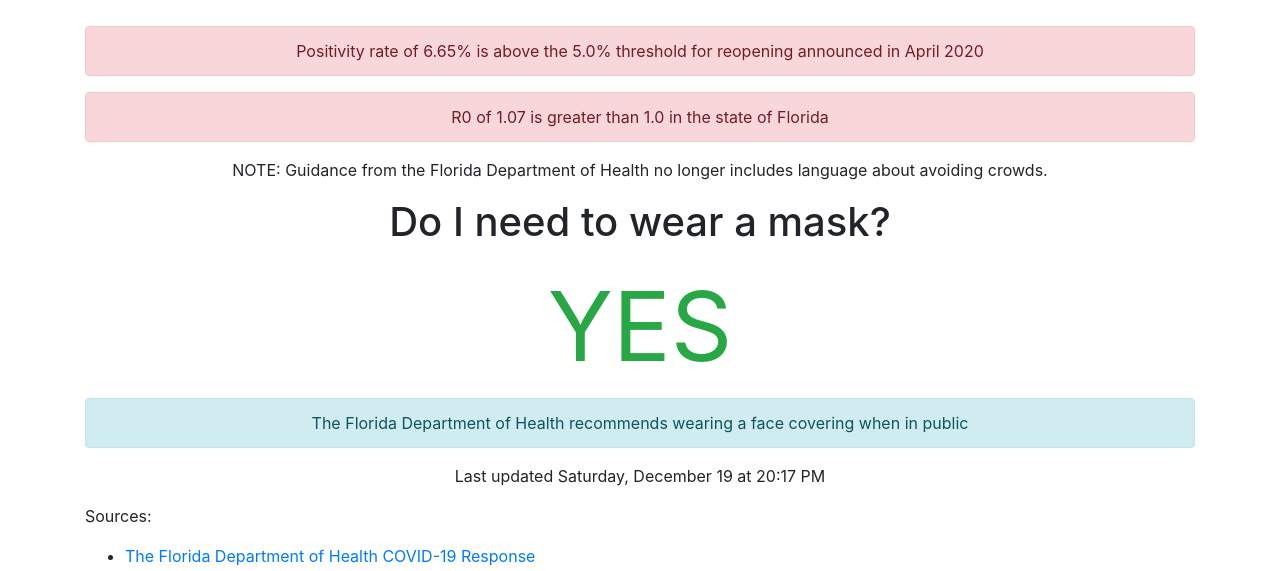
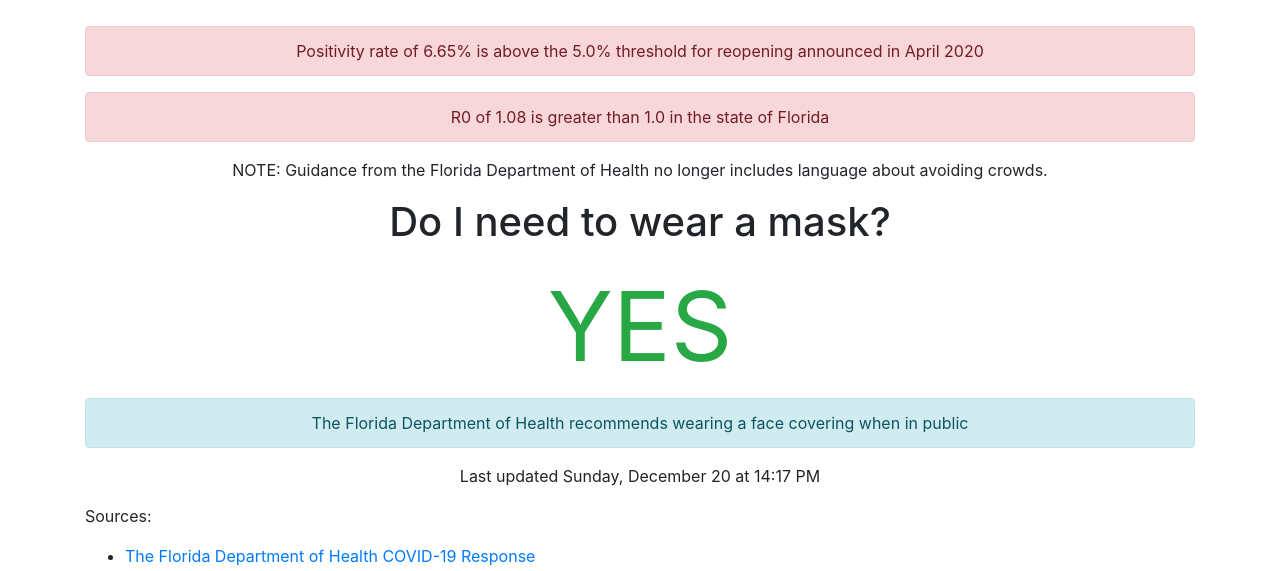
Before and after one commit to thinkjson/timeforchurch, a Jekyll site: the page built from index.md, in a window 1280 px wide. Shown: the part 222-793 px from the top of the page. Built offline with Jekyll 4.4.1, drawn with Linux system fonts in a browser that asks for light colours; our own code applies the rules of GitHub Pages for plain Markdown files.

Commit message:
Updating data

```diff
--- a/_includes/data.html
+++ b/_includes/data.html
@@ -2,7 +2,7 @@
     <h1>Is it safe to return to church?</h1>
     <div class="outcome text-danger">NO</div>
     <div class="alert alert-danger" role="alert">Positivity rate of 6.65% is above the 5.0% threshold for reopening announced in April 2020</div>
-    <div class="alert alert-danger" role="alert">R0 of 1.07 is greater than 1.0 in the state of Florida</div>
+    <div class="alert alert-danger" role="alert">R0 of 1.08 is greater than 1.0 in the state of Florida</div>
 
     <p>NOTE: Guidance from the Florida Department of Health no longer includes language about avoiding crowds.</p>
 
@@ -10,4 +10,4 @@
     <div class="outcome text-success">YES</div>
     <div class="alert alert-info" role="alert">The Florida Department of Health recommends wearing a face covering when in public</div>
 
-    <p>Last updated Saturday, December 19 at 20:17 PM</p>
+    <p>Last updated Sunday, December 20 at 14:17 PM</p>
```
